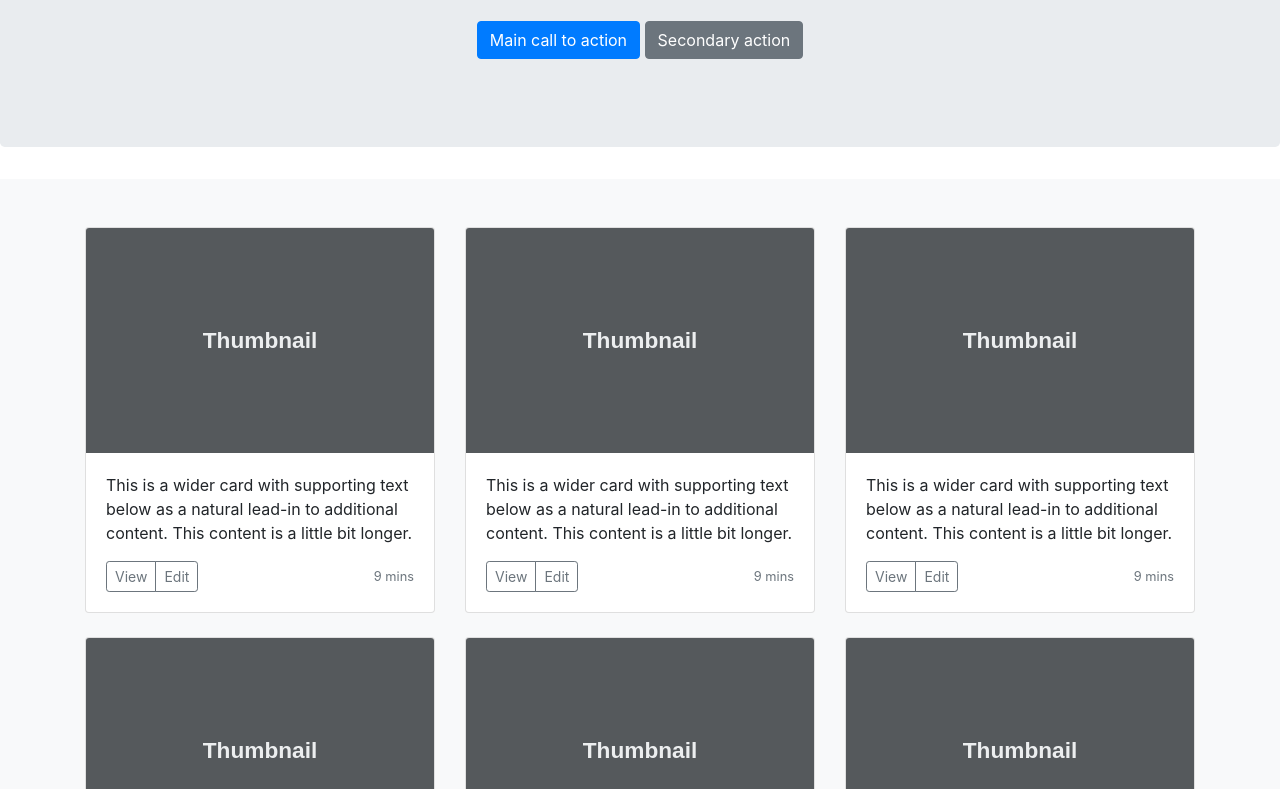
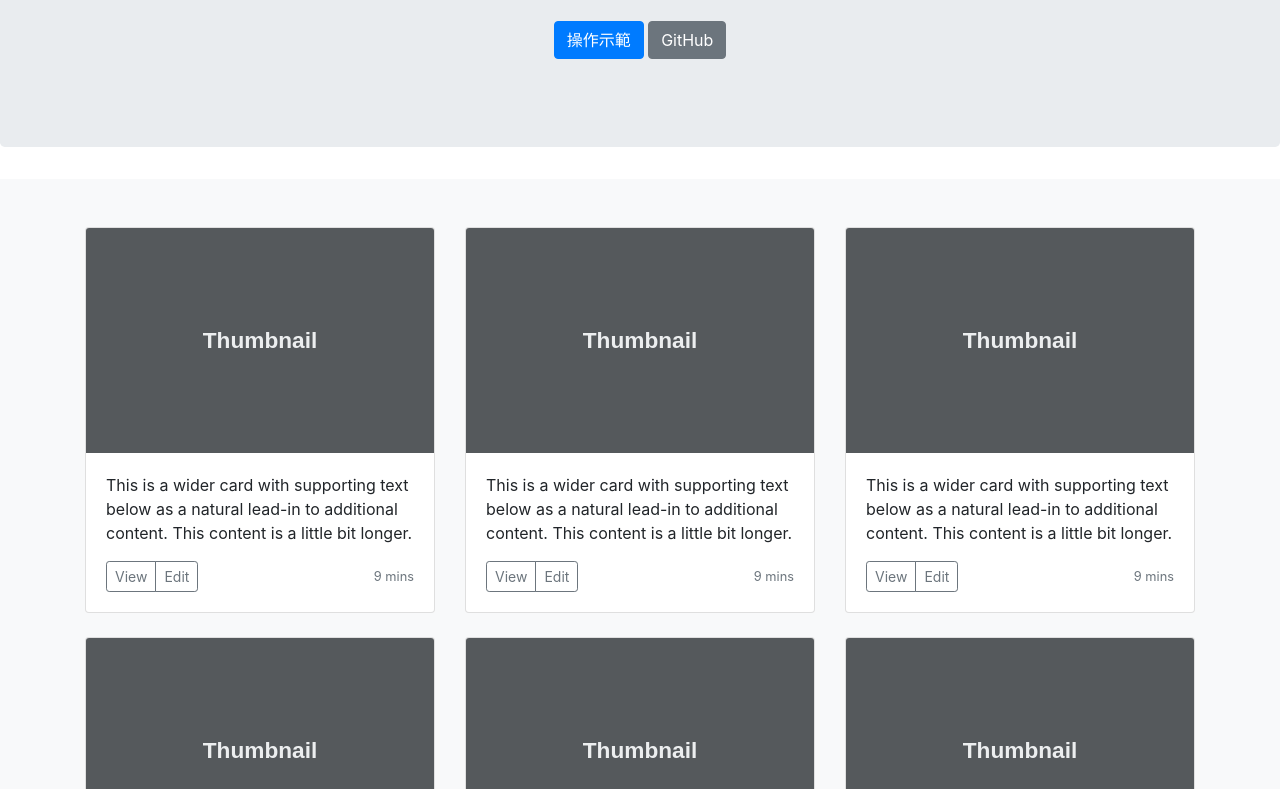
Before and after one commit to camille-lin/camille-lin.github.io, a plain HTML site: page index.html in a window 1280 px wide. Shown: the part 209-998 px from the top of the page. Drawn offline with nearby package versions, Linux system fonts and the light colour scheme.

Commit message:
新增操作示範及GitHub連結

```diff
--- a/index.html
+++ b/index.html
@@ -55,8 +55,8 @@
           <h1 class="jumbotron-heading">樂透遊戲</h1>
           <p class="lead text-muted">這是一款使用 Python 3 寫的遊戲</p>
           <p>
-            <a href="#" class="btn btn-primary my-2">Main call to action</a>
-            <a href="#" class="btn btn-secondary my-2">Secondary action</a>
+            <a href="#" class="btn btn-primary my-2">操作示範</a>
+            <a target="_blank" href="https://github.com/camille-lin/camille-lin.github.io" class="btn btn-secondary my-2">GitHub</a>
           </p>
         </div>
       </section>
```
